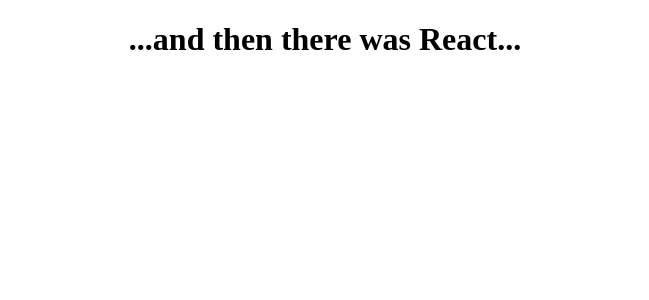
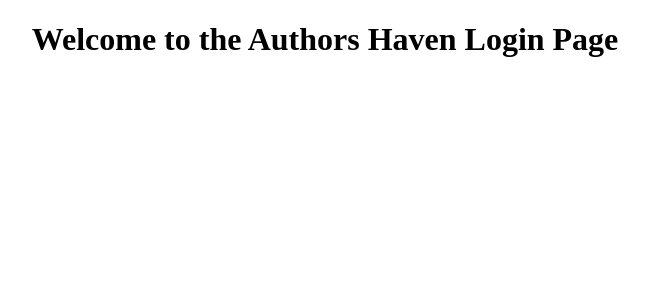
Before and after one commit to andela/tesla-ah-frontend, a React app: page /login in a window 1280 px wide. Shown: the top 300 px of the page, without its empty margins (315-964 px from the left). Built offline with nearby package versions, Linux system fonts and the light colour scheme.

Commit message:
chore(routing): Setup react router

```diff
--- a/package.json
+++ b/package.json
@@ -35,6 +35,7 @@
   },
   "dependencies": {
     "react": "^16.8.6",
-    "react-dom": "^16.8.6"
+    "react-dom": "^16.8.6",
+    "react-router-dom": "^5.0.1"
   }
 }
--- a/src/components/App.js
+++ b/src/components/App.js
@@ -1,10 +1,19 @@
 import React from 'react';
+import { Route, BrowserRouter, Switch } from 'react-router-dom';
+import Home from './Home';
+import Login from './Login';
+import PageNotFound from './PageNotFound';
 import '../styles.css';
 
 const App = () => (
-  <div>
-    <h1>...and then there was React...</h1>
-  </div>
+  <BrowserRouter>
+    <Switch>
+      <Route exact path="/" component={Home} />
+      <Route exact path="/login" component={Login} />
+      <Route component={PageNotFound} />
+    </Switch>
+
+  </BrowserRouter>
 );
 
 export default App;
--- /dev/null
+++ b/src/components/Home.js
@@ -0,0 +1,9 @@
+import React from 'react';
+
+const Home = () => (
+  <div>
+    <h1>...and then there was React...</h1>
+  </div>
+);
+
+export default Home;
--- /dev/null
+++ b/src/components/Login.js
@@ -0,0 +1,9 @@
+import React from 'react';
+
+const Login = () => (
+  <div>
+    <h1>Welcome to the Authors Haven Login Page</h1>
+  </div>
+);
+
+export default Login;
--- /dev/null
+++ b/src/components/PageNotFound.js
@@ -0,0 +1,11 @@
+import React from 'react';
+import { Link } from 'react-router-dom';
+
+const PageNotFound = () => (
+  <div>
+    <h3>404 - Not found</h3>
+    <Link to="/">Return to Home Page </Link>
+  </div>
+);
+
+export default PageNotFound;
--- a/webpack.config.js
+++ b/webpack.config.js
@@ -3,10 +3,16 @@
 const HtmlWebpackPlugin = require('html-webpack-plugin');
 const MiniCssExtractPlugin = require('mini-css-extract-plugin');
 module.exports = {
+  devServer: {
+    historyApiFallback: {
+      disableDotRule: true
+    }
+  },
   entry: path.join(__dirname, 'src', 'index.js'),
   output: {
     path: path.join(__dirname, 'build'),
-    filename: 'bundle.js'
+    filename: 'bundle.js',
+    publicPath: '/'
   },
   module: {
     rules: [
```
Also changed, not shown: 1 other file (tests, documents, lock files or other folders).
